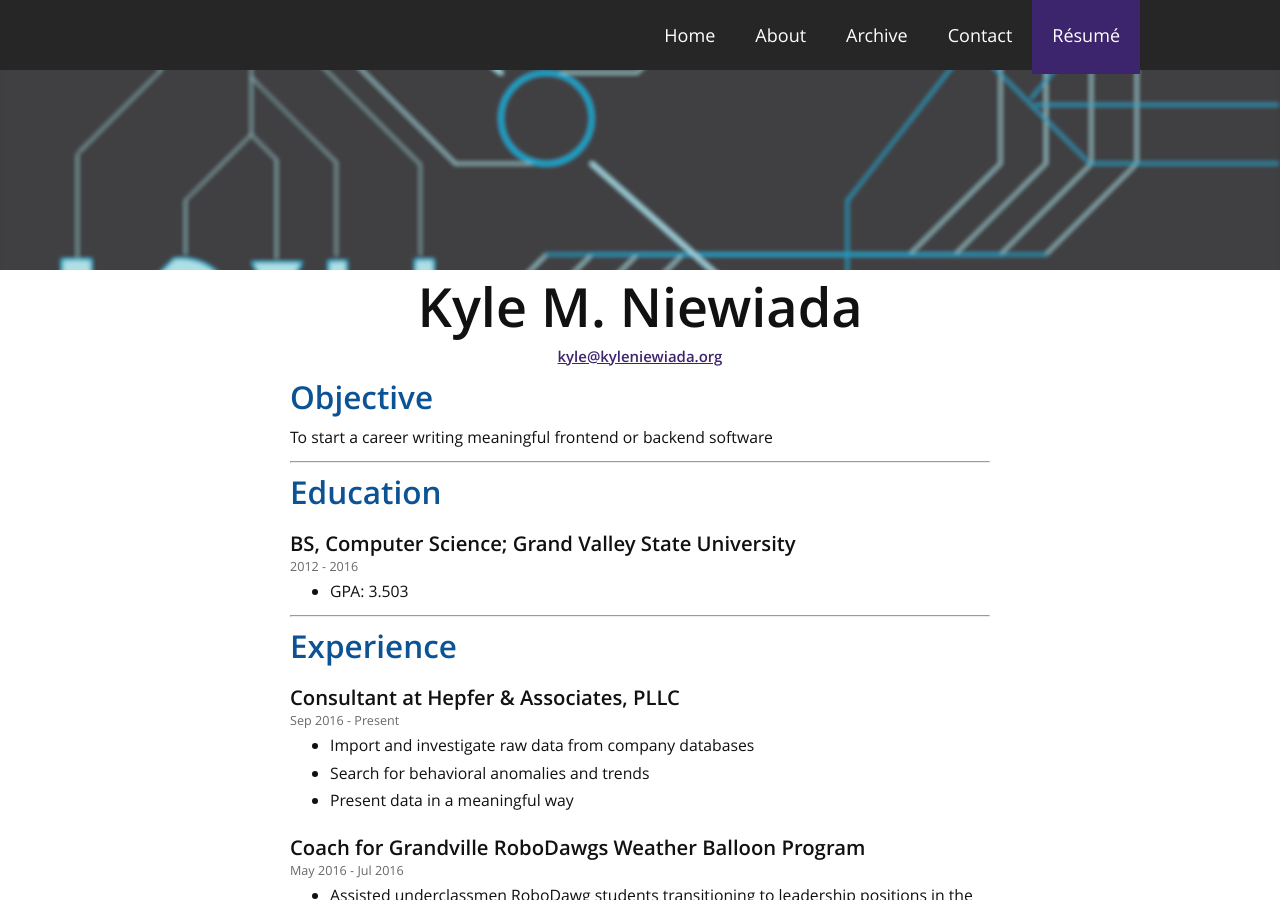
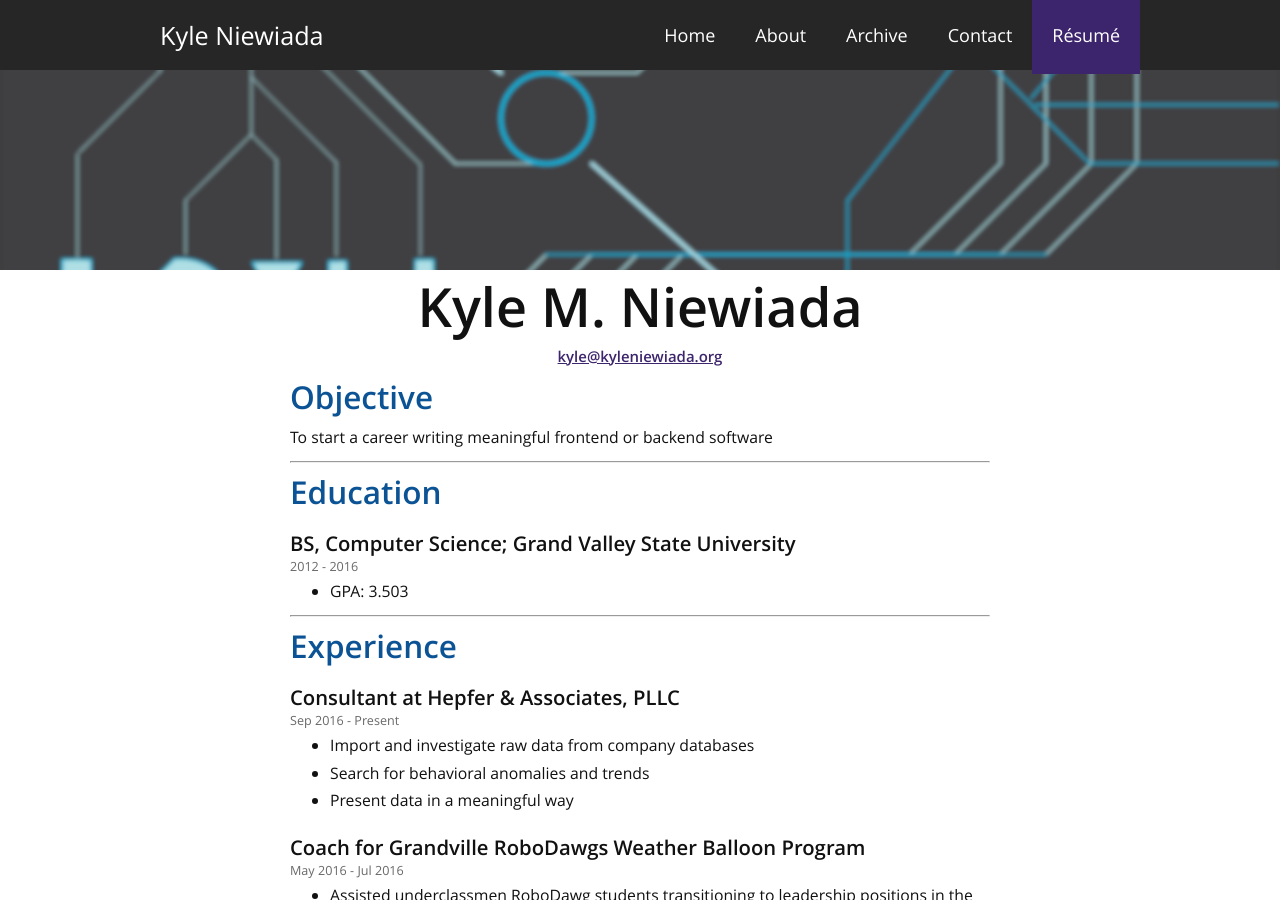
Before and after one commit to aav7fl/website-legacy, a Jekyll site: the page built from _pages/resume.md, in a window 1280 px wide and 900 px high. Built offline with Jekyll 4.4.1, drawn with Linux system fonts in a browser that asks for light colours.

Commit message:
Fix site.author.name references

```diff
--- a/_includes/header.html
+++ b/_includes/header.html
@@ -3,7 +3,7 @@
   <div class="navigation">
     <div class="nav-container">
       <div class="brand">
-        <a href="/">{{ site.author.name }}</a>
+        <a href="/">{{ site.author }}</a>
       </div>
         <nav>
           <div class="nav-mobile">
--- a/_layouts/post.html
+++ b/_layouts/post.html
@@ -9,7 +9,7 @@ layout: default
       </div>
   {% endif %}
   <h1 class="pageTitle">{{ page.title }}</h1>
-  <h3 class="meta">{{ page.author | default: site.author.name }}</h3>
+  <h3 class="meta">{{ page.author | default: site.author }}</h3>
   <p class="meta">{{ page.date | date: '%B %d, %Y' }} |<span class="time">{{ page.content | number_of_words | divided_by:120 | ceil }}</span> Minute Read | {{ page.tag | capitalize }}</p>
 
   {{ content }}
--- a/_pages/resume.md
+++ b/_pages/resume.md
@@ -12,7 +12,7 @@ regenerate: true
 permalink: /resume/
 ---
 
-# {{page.author | default: site.author.name }}
+# {{page.author | default: site.author }}
 
 ##### [{{ page.email }}](mailto:{{ page.email }})
 
```
